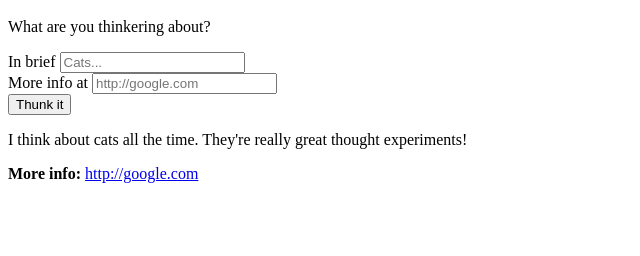
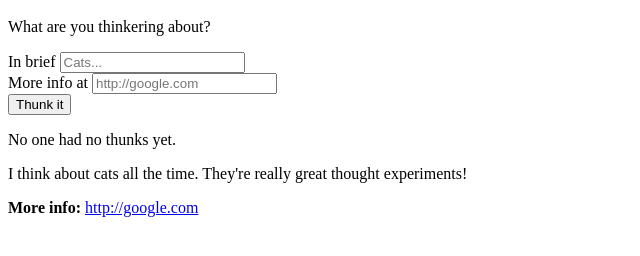
Before and after one commit to iamvery/thinkering, a plain HTML site: page app/views/index.html in a window 1280 px wide. Shown: the part 48-304 px from the top of the page, without its empty margins (0-640 px from the left). Drawn offline with Linux system fonts and the light colour scheme.

Commit message:
Add an empty version of thunk scope
This will be used when no thunks exist yet. It's important to have this
for the realtime implementation, because pakyow currently adds
properties to this element as a placeholder until records are added.
Without an "empty version" you would have to refresh the page when the
first record is created. After that everything would work as expected.

```diff
--- a/app/views/index.html
+++ b/app/views/index.html
@@ -20,6 +20,12 @@
 </div>
 
 <div class="row">
+  <div data-scope="thunk" data-version="empty" class="col-md-4">
+    <div class="well">
+      No one had no thunks yet.
+    </div>
+  </div>
+
   <div data-scope="thunk" class="col-md-4">
     <div class="well">
       <p data-prop="body">I think about cats all the time. They're really great thought experiments!</p>
```
